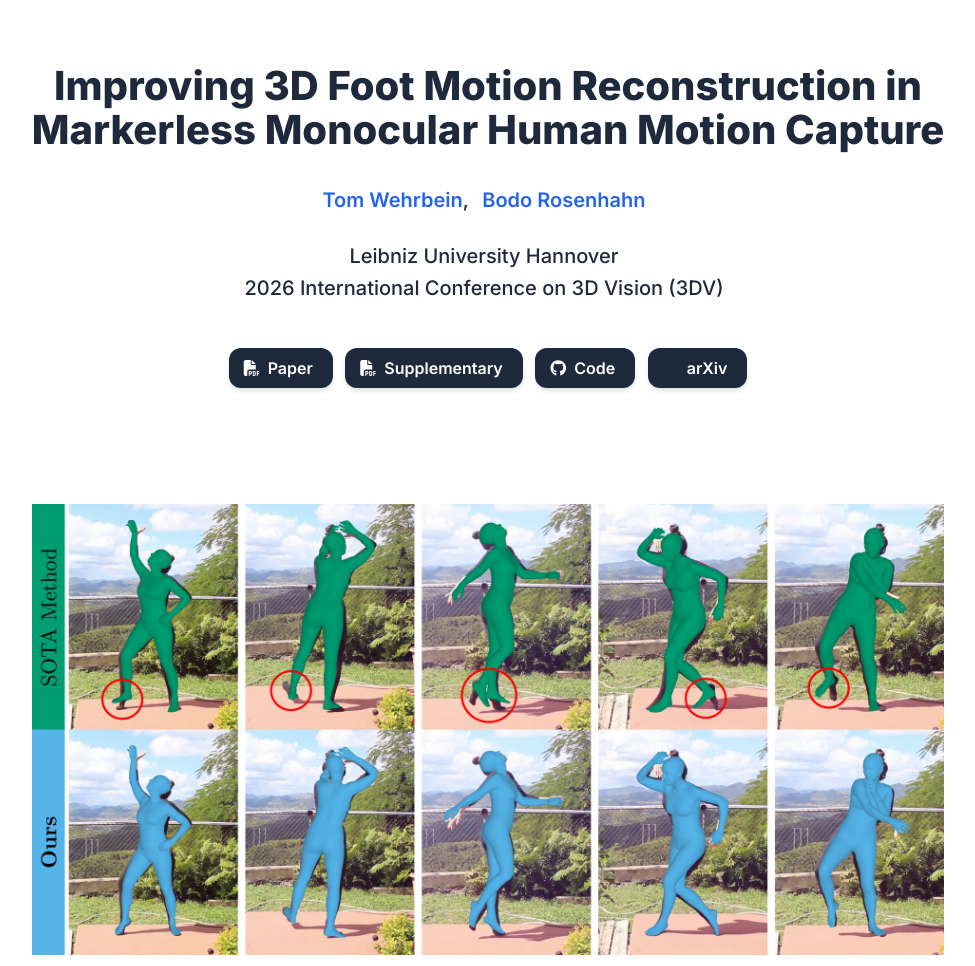
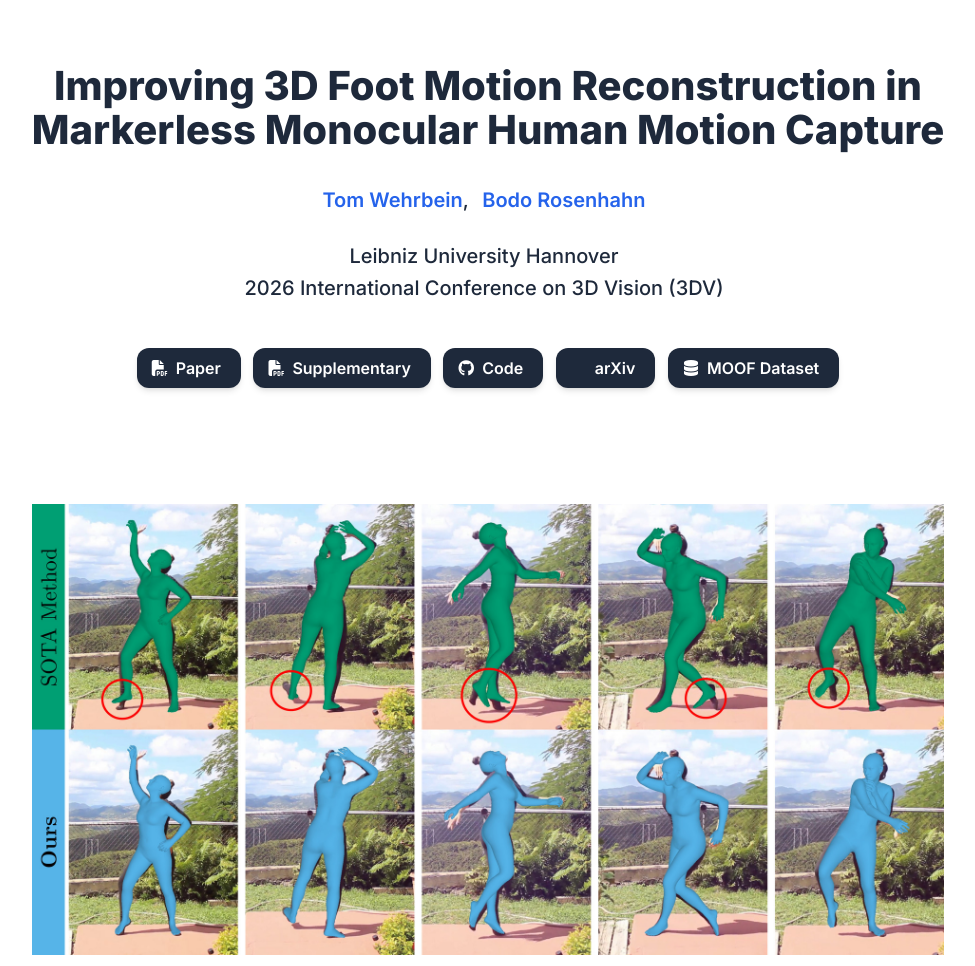
Before and after one commit to twehrbein/footmr-website, a plain HTML site: page index.html in a window 1280 px wide. Shown: the top 966 px of the page, without its empty margins (152-1127 px from the left). Drawn offline with nearby package versions, Linux system fonts and the light colour scheme; some icons are missing.

Commit message:
added dataset link

```diff
--- a/index.html
+++ b/index.html
@@ -272,6 +272,18 @@
                   <span>arXiv</span>
                 </a>
               </span>
+
+              <!-- MOOF Dataset Link -->
+              <span class="link-block">
+                <a href="https://www.tnt.uni-hannover.de/en/project/HumanMotionDatabases/" target="_blank"
+                  class="external-link button is-normal is-rounded is-dark">
+                  <span class="icon">
+                    <i class="fas fa-database"></i>
+                  </span>
+                  <span>MOOF Dataset</span>
+                </a>
+              </span>
+
             </div>
           </div>
         </div>
```
